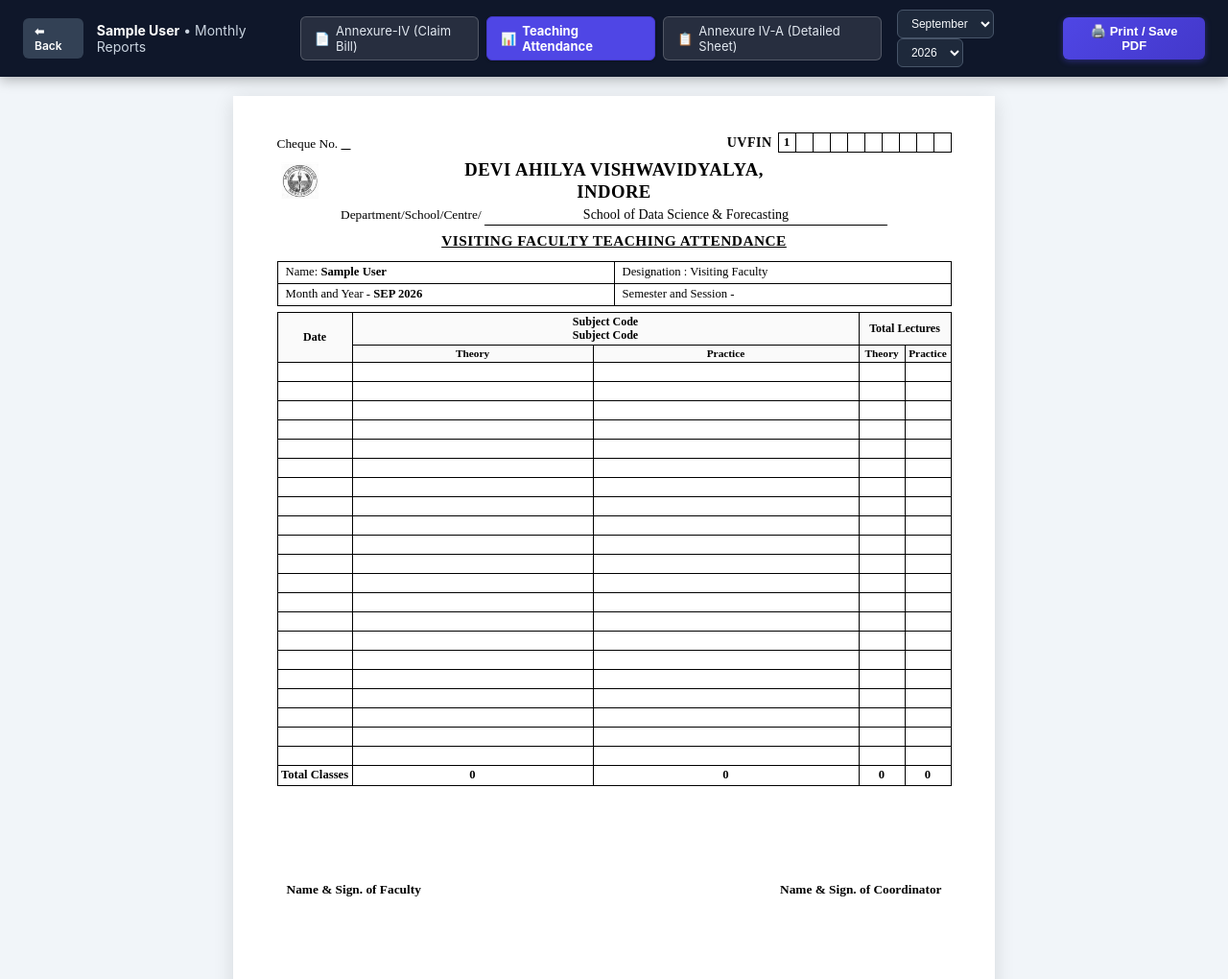
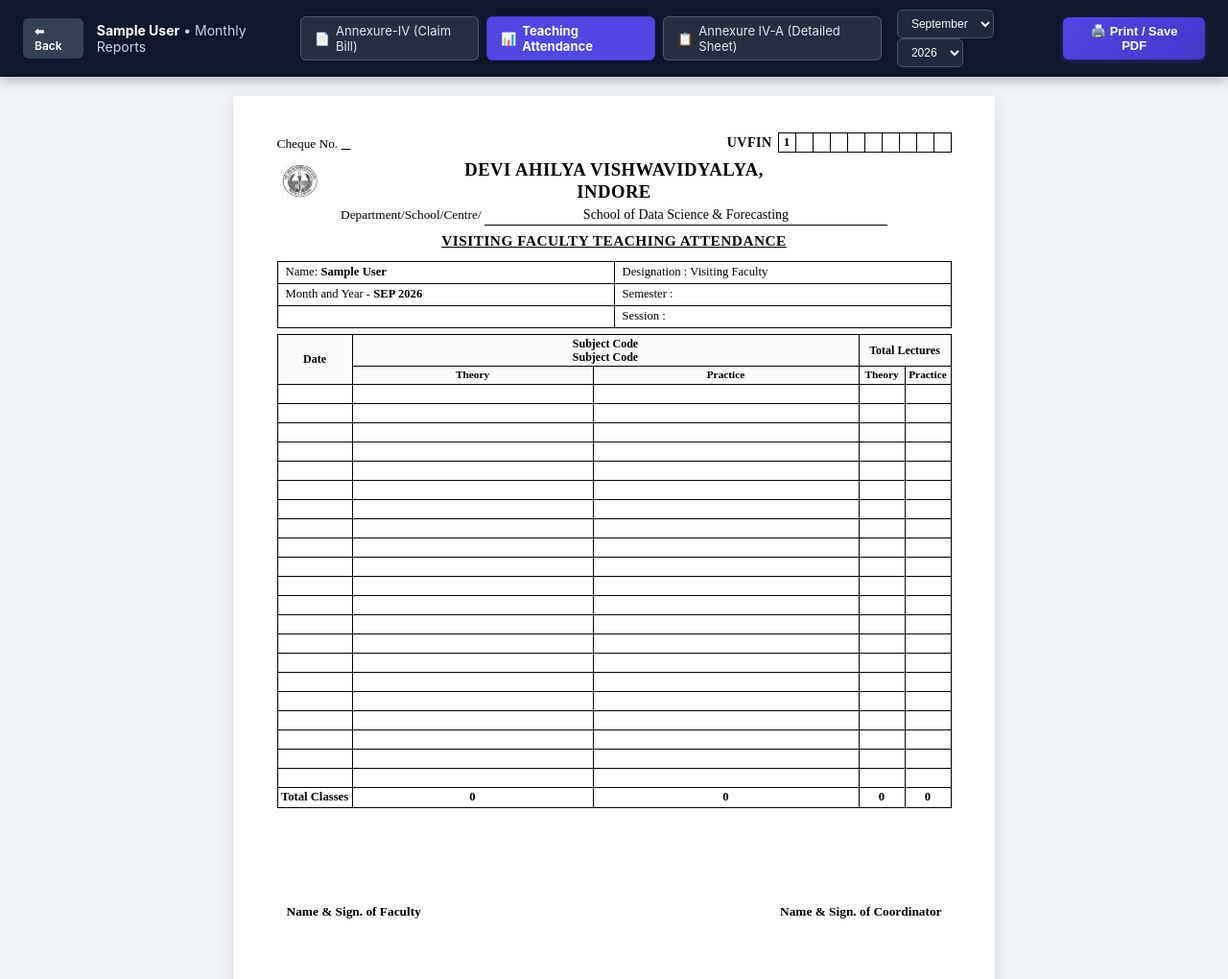
Before and after one commit to holycompile/SDSF_Faculty_Portal, a PHP site: page /admin/reports/visiting_faculty_attendance.php in a window 1280 px wide. Shown: the top 1020 px of the page at 96% size. Run offline with PHP 8.4, Linux system fonts and the light colour scheme; the visitor is signed in with stand-in values (Sample User, id 1); data that the repository does not hold is empty.

Commit message:
Annexure updates 6.0

```diff
--- a/admin/reports/visiting_faculty_attendance.php
+++ b/admin/reports/visiting_faculty_attendance.php
@@ -313,7 +313,11 @@ body {
         </tr>
         <tr>
             <td>Month and Year - <strong><?= $monthShortStr . ' ' . $year ?></strong></td>
-            <td>Semester and Session - </td>
+            <td>Semester : &nbsp;&nbsp;&nbsp;&nbsp;&nbsp;&nbsp;&nbsp;&nbsp;&nbsp;&nbsp;&nbsp;&nbsp;&nbsp;&nbsp;&nbsp;</td>
+        </tr>
+        <tr>
+            <td></td>
+            <td>Session : &nbsp;&nbsp;&nbsp;&nbsp;&nbsp;&nbsp;&nbsp;&nbsp;&nbsp;&nbsp;&nbsp;&nbsp;&nbsp;&nbsp;&nbsp;&nbsp;&nbsp;</td>
         </tr>
     </table>
 
```
